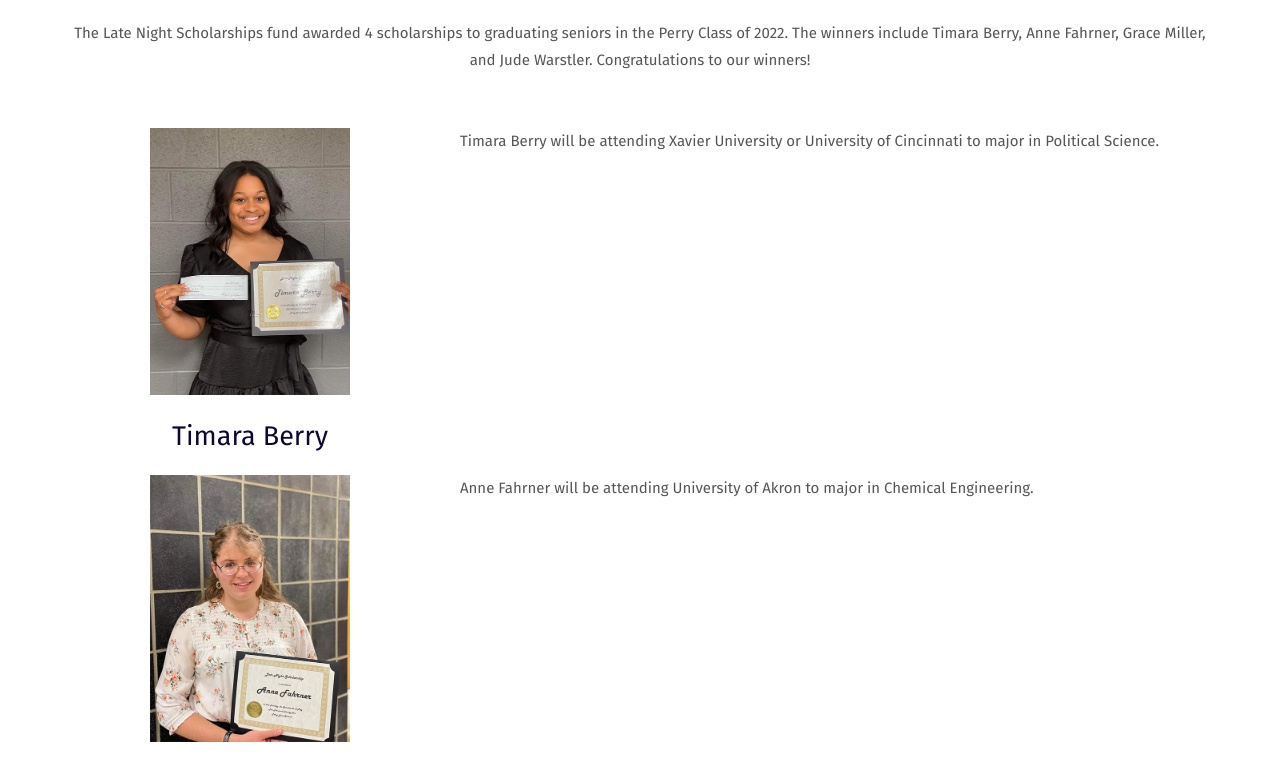
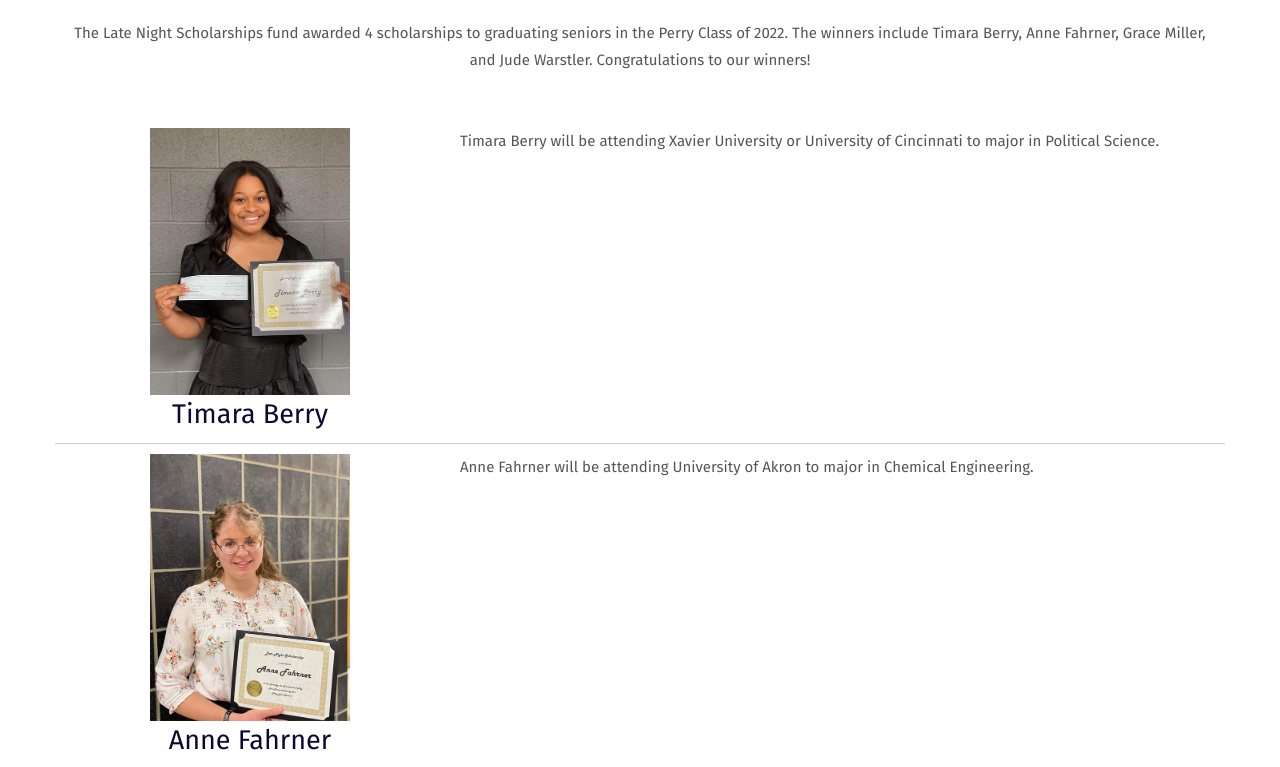
Before and after one commit to alexanderjryan/LateNightScholarships.github.io, a Vue app: page / in a window 1280 px wide. Shown: the part 790-1557 px from the top of the page. Built offline with nearby package versions, Linux system fonts and the light colour scheme; a web font is replaced by a local one.

Commit message:
Add divider between winners

```diff
--- a/src/App.vue
+++ b/src/App.vue
@@ -251,6 +251,14 @@ export default {
   min-height: 150px;
 }
 
+.winner h3 {
+  margin-top: 5px;
+}
+
+.winner:not(:last-child) {
+  border-bottom: 1px solid #ccc;
+}
+
 @keyframes spin {
   0% {
     transform: rotate(0deg);
```
